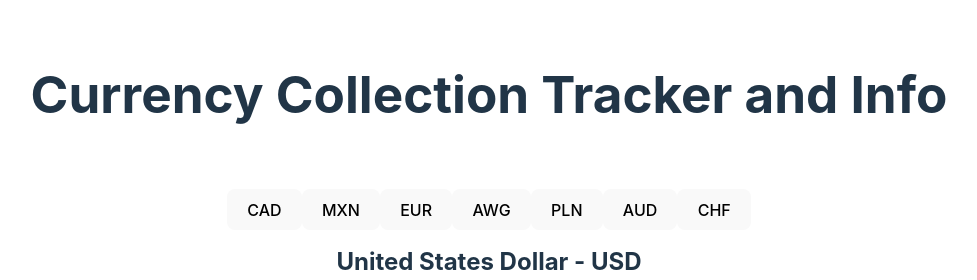
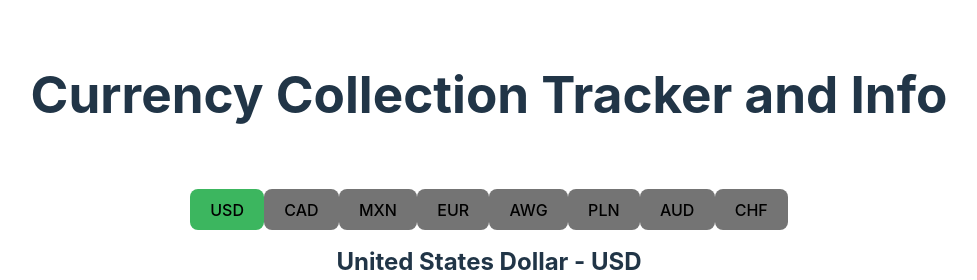
Before and after one commit to JohnJasonFisher/currencyinfo, a Svelte app: page / in a window 1280 px wide. Shown: the top 280 px of the page, without its empty margins (151-1128 px from the left). Built offline with nearby package versions, Linux system fonts and the light colour scheme.

Commit message:
Highlights selected currency button

```diff
--- a/src/components/Home.svelte
+++ b/src/components/Home.svelte
@@ -4,12 +4,14 @@
 	import CurrencyData from '../data/currencyData.json'
 
 	export let currency
-	const pages = CurrencyData.currencies
-		.filter((cur) => cur.symbol !== currency.symbol)
-		.map((cur) => ({
-			route: cur.symbol,
-			label: cur.symbol.toUpperCase(),
-		}))
+	const pages = CurrencyData.currencies.map((cur) => ({
+		route: cur.symbol,
+		label: cur.symbol.toUpperCase(),
+		symbol: cur.symbol,
+	}))
+
+	let defaultButtonColor = '#1a1a1a9a'
+	let activeButtonColor = '#3cb65f'
 </script>
 
 <main>
@@ -17,7 +19,14 @@
 
 	<div class="card">
 		{#each pages as page}
-			<button on:click={() => navigate(page.route)}>{page.label}</button>
+			<button
+				on:click={() => navigate(page.route)}
+				style="background-color: {page.symbol === currency.symbol
+					? activeButtonColor
+					: defaultButtonColor}"
+			>
+				{page.label}
+			</button>
 		{/each}
 
 		<CurrencyInfo
```
